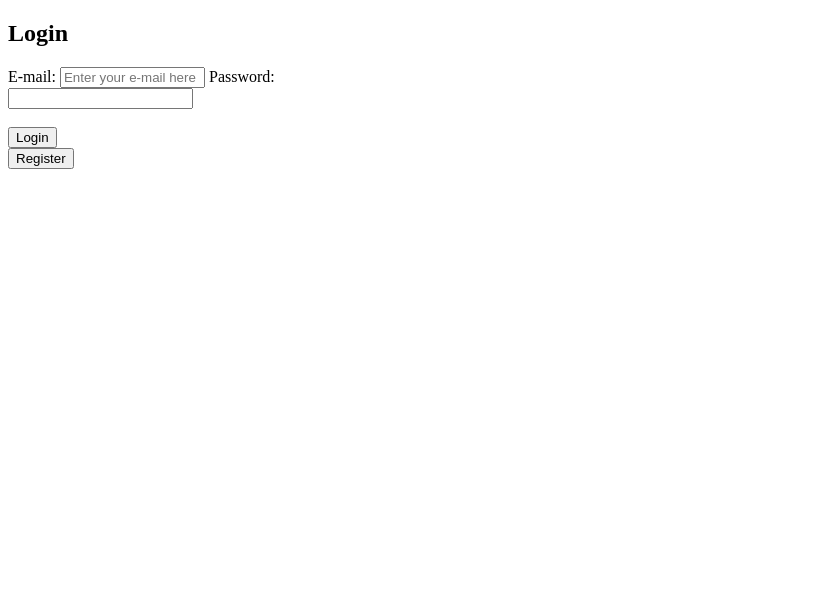
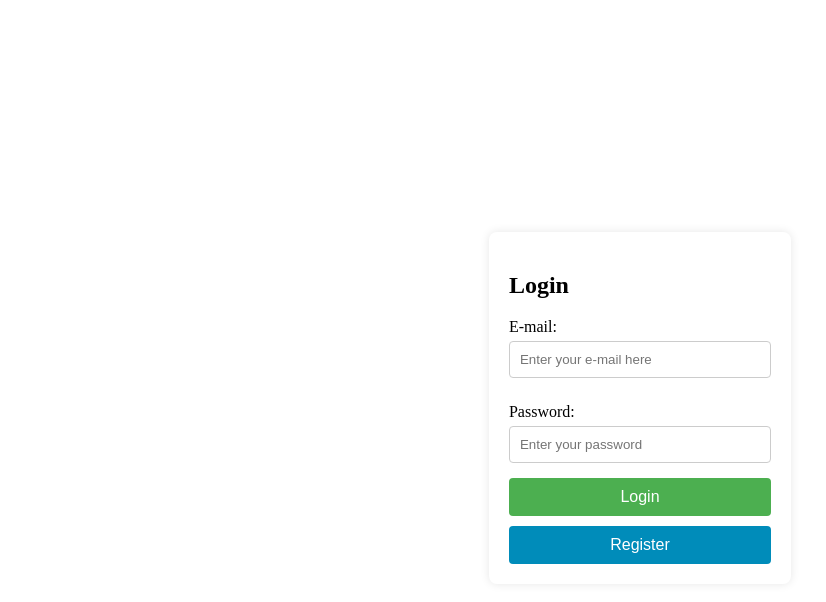
Before and after one commit to ap26131/VH-Body-Doubling-for-Productivity-, a website: page public/index.html in a window 1280 px wide. Shown: the whole page, without its empty margins (0-826 px from the left). Drawn offline with nearby package versions, Linux system fonts and the light colour scheme; no server answers.

Commit message:
Update index.html
Improve the format of the login page

```diff
--- a/public/index.html
+++ b/public/index.html
@@ -2,6 +2,19 @@
 <html>
 <head>
     <title>Login Page</title>
+    <style>
+        body { display: flex; justify-content: center; align-items: center; height: 100vh; }
+        .container { padding: 20px; border-radius: 8px; box-shadow: 0 0 10px rgba(0, 0, 0, 0.1); text-align: left; }
+        label { display: block; margin: 10px 0 5px; }
+        input[type="email"], input[type="password"], input[type="submit"], button {
+            width: 100%; padding: 10px; border-radius: 4px; box-sizing: border-box; }
+        input[type="email"], input[type="password"] { margin-bottom: 15px; border: 1px solid #ccc; }
+        input[type="submit"], button { border: none; color: white; font-size: 16px; cursor: pointer; }
+        input[type="submit"] { background-color: #4CAF50; }
+        input[type="submit"]:hover { background-color: #398529; }
+        button { margin-top: 10px; background-color: #008CBA; }
+        button:hover { background-color: #0074A5; }
+    </style>
 </head>
 <body>
     <script src="https://cdn.jsdelivr.net/npm/sweetalert@2.1.2/dist/sweetalert.min.js"></script>
@@ -12,14 +25,16 @@
            swal(args);
         });
     </script>
+    <div class="container">
         <h2>Login</h2>
         <form action="/validate" method="post">
             <label for="email">E-mail:</label>
-        <input type="email" size="15" maxlength="40" name="email" placeholder ="Enter your e-mail here" required/>
-        <label for="password">Password:</label><br>
-        <input type="password" id="password" name="password" required><br><br>
+            <input type="email" size="15" id="email" maxlength="40" name="email" placeholder="Enter your e-mail here" required/>
+            <label for="password">Password:</label>
+            <input type="password" id="password" name="password" placeholder="Enter your password" required/>
             <input type="submit" value="Login">
         </form>
         <button onclick="location.href='/register'">Register</button>
+    </div>
 </body>
 </html>
```
Lines whose indentation alone changed are shown as unchanged.
